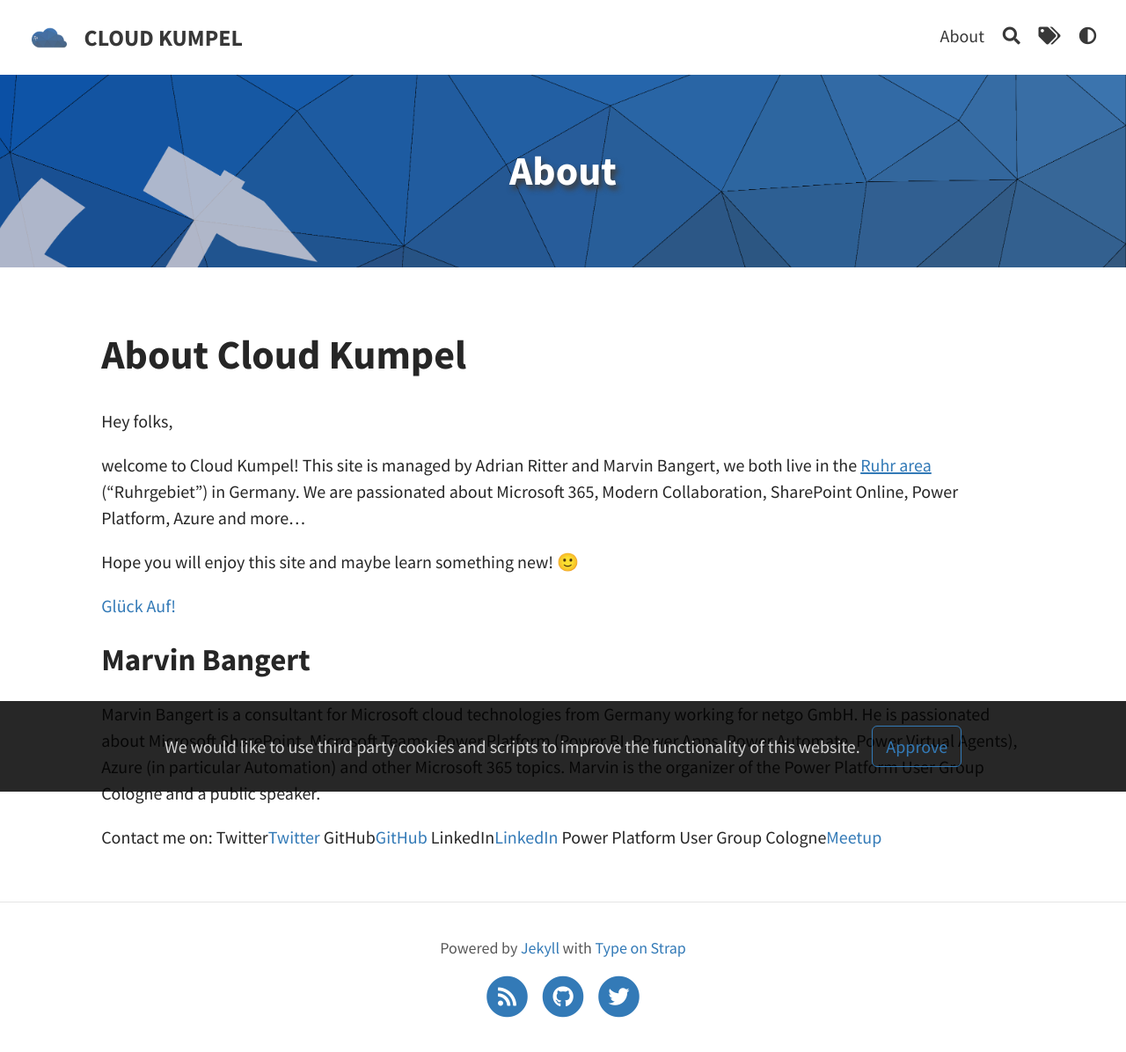
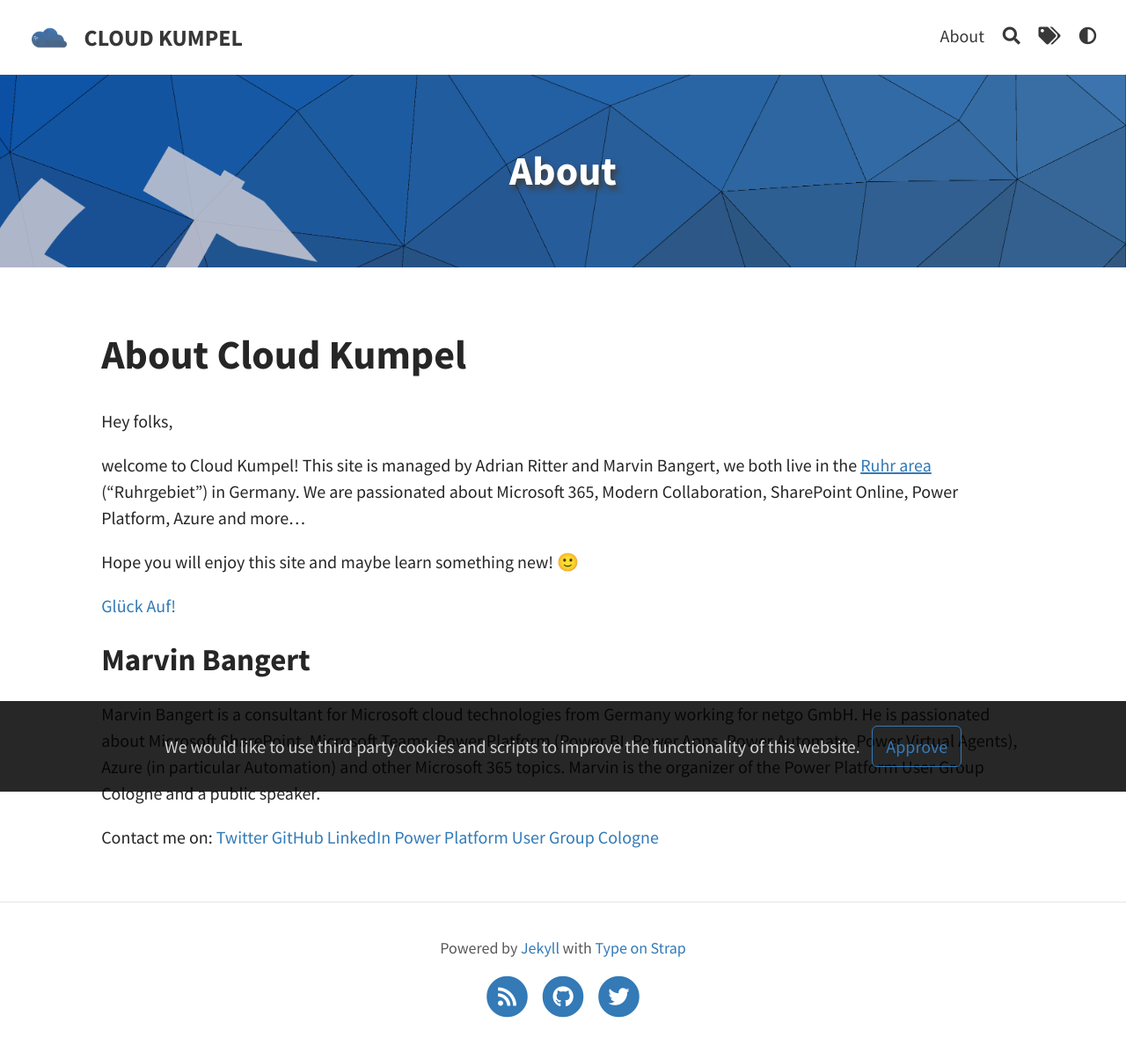
Before and after one commit to Cloud-Kumpel/CloudKumpel, a Jekyll site: the page built from pages/about.md, in a window 1280 px wide. Shown: the whole page at 88% size. Built offline with Jekyll 4.4.1, drawn with Linux system fonts in a browser that asks for light colours.

Commit message:
Update about.md

```diff
--- a/pages/about.md
+++ b/pages/about.md
@@ -19,7 +19,7 @@
 Marvin Bangert is a consultant for Microsoft cloud technologies from Germany working for netgo GmbH. He is passionated about Microsoft SharePoint, Microsoft Teams, Power Platform (Power BI, Power Apps, Power Automate, Power Virtual Agents), Azure (in particular Automation) and other Microsoft 365 topics. Marvin is the organizer of the Power Platform User Group Cologne and a public speaker.
 
 Contact me on:
-Twitter[Twitter](https://twitter.com/marvinbangert)
-GitHub[GitHub](https://github.com/MarvinBangert)
-LinkedIn[LinkedIn](https://www.linkedin.com/in/marvin-bangert/)
-Power Platform User Group Cologne[Meetup](https://www.meetup.com/de-DE/Cologne-Flow-PowerApps-Meetup/)
+[Twitter](https://twitter.com/marvinbangert)
+[GitHub](https://github.com/MarvinBangert)
+[LinkedIn](https://www.linkedin.com/in/marvin-bangert/)
+[Power Platform User Group Cologne](https://www.meetup.com/de-DE/Cologne-Flow-PowerApps-Meetup/)
```
